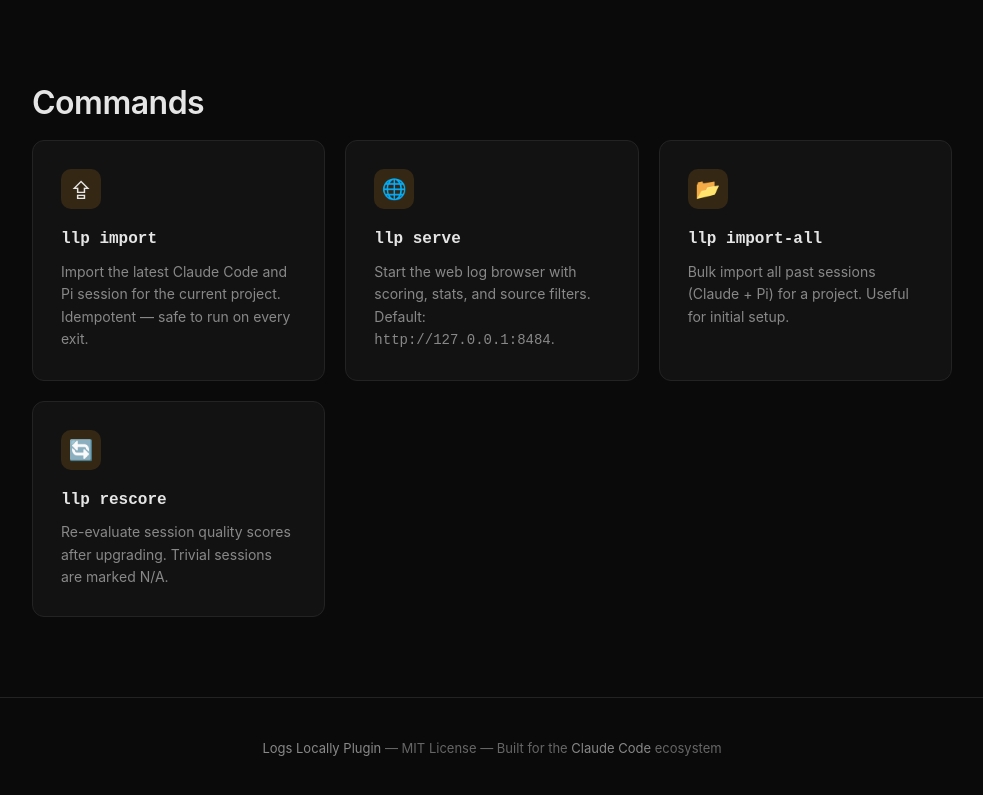
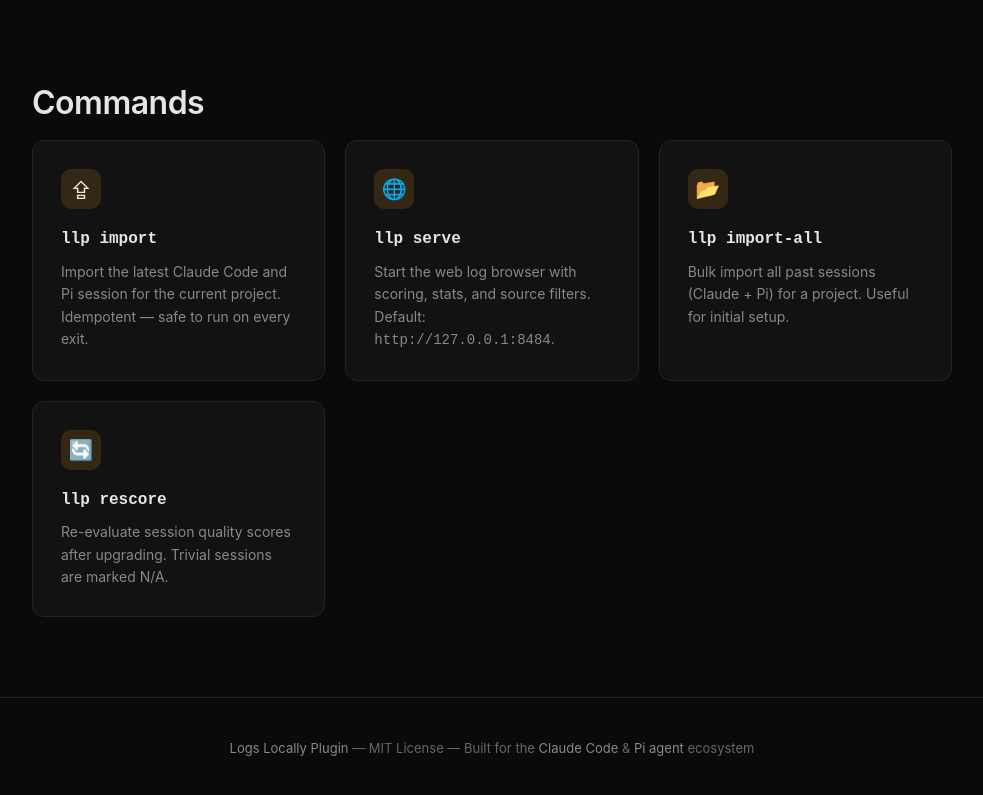
Before and after one commit to Laotree/logs-locally-plugin, a plain HTML site: page docs/index.html in a window 1280 px wide. Shown: the part 3718-4513 px from the top of the page, without its empty margins (148-1131 px from the left). Drawn offline with Linux system fonts and the light colour scheme.

Commit message:
docs: fix footer to mention both Claude Code and Pi agent ecosystem (#36)

```diff
--- a/docs/index.html
+++ b/docs/index.html
@@ -297,7 +297,7 @@
 </section>
 
 <footer>
-  <p><a href="https://github.com/Laotree/logs-locally-plugin">Logs Locally Plugin</a> &mdash; MIT License &mdash; Built for the <a href="https://code.claude.com">Claude Code</a> ecosystem</p>
+  <p><a href="https://github.com/Laotree/logs-locally-plugin">Logs Locally Plugin</a> &mdash; MIT License &mdash; Built for the <a href="https://code.claude.com">Claude Code</a> &amp; <a href="https://github.com/earendil-works/pi-coding-agent">Pi agent</a> ecosystem</p>
 </footer>
 
 </body>
```
